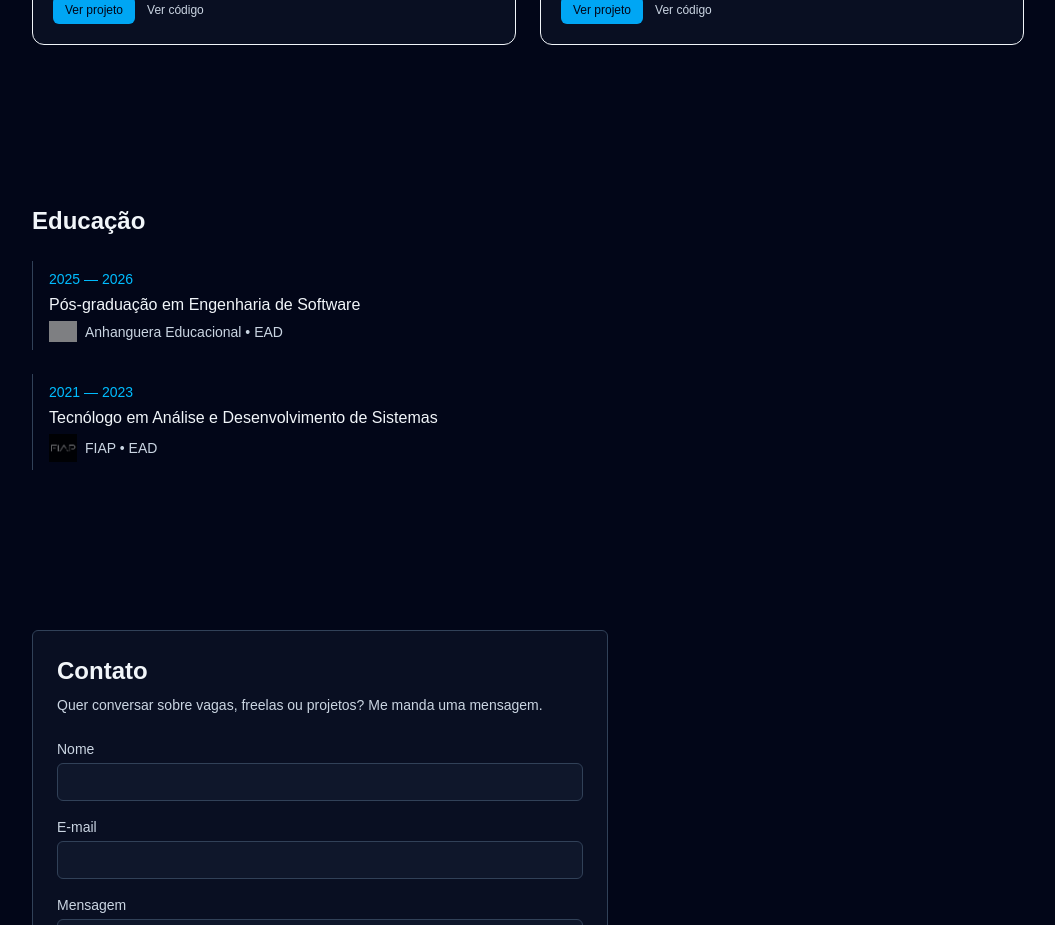
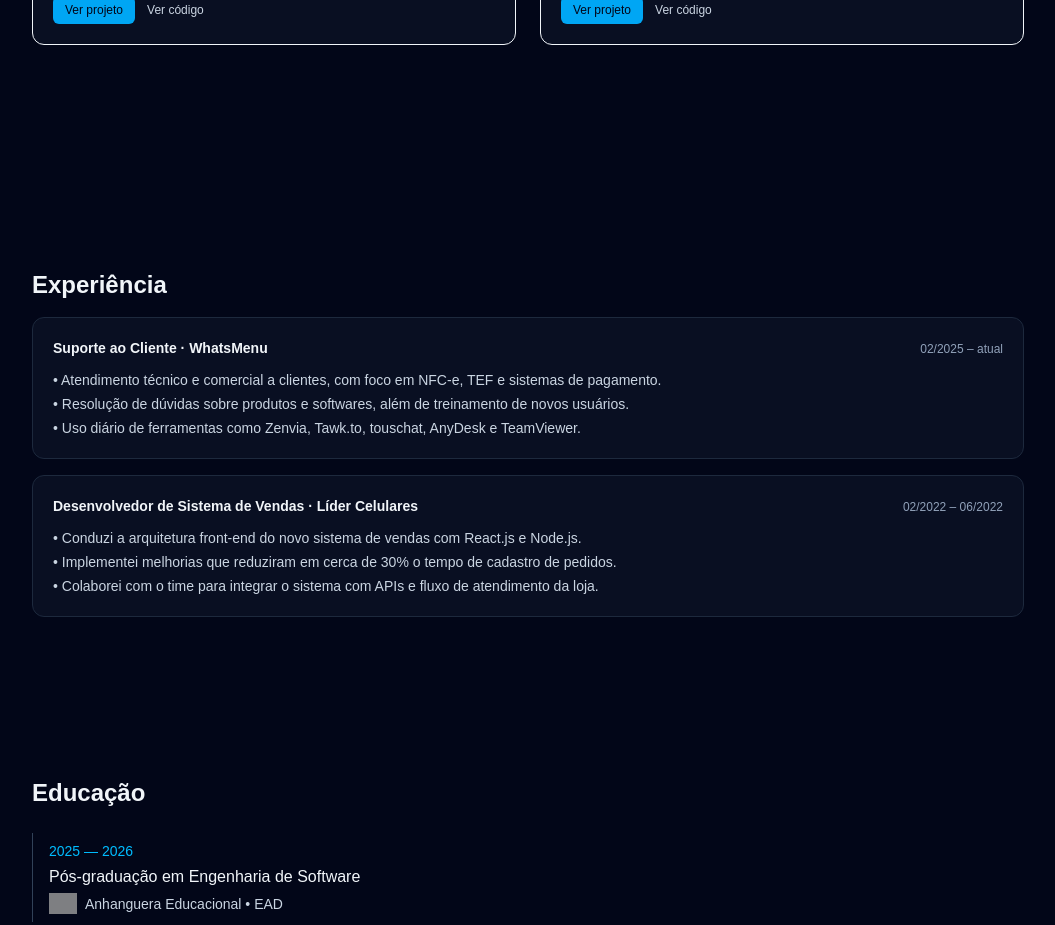
Before and after one commit to ManzanoW/my-portfolio, a Next.js app: page / in a window 1280 px wide. Shown: the part 2160-3085 px from the top of the page, without its empty margins (112-1167 px from the left). Built offline with nearby package versions, Linux system fonts and the light colour scheme; grey boxes are pictures that could not be loaded.

Commit message:
feat: added experience section

```diff
--- /dev/null
+++ b/app/data/experience.ts
@@ -0,0 +1,22 @@
+export const experience = [
+    {
+        role: 'Suporte ao Cliente',
+        company: 'WhatsMenu',
+        period: '02/2025 – atual',
+        details: [
+            'Atendimento técnico e comercial a clientes, com foco em NFC-e, TEF e sistemas de pagamento.',
+            'Resolução de dúvidas sobre produtos e softwares, além de treinamento de novos usuários.',
+            'Uso diário de ferramentas como Zenvia, Tawk.to, touschat, AnyDesk e TeamViewer.',
+        ],
+    },
+    {
+        role: 'Desenvolvedor de Sistema de Vendas',
+        company: 'Líder Celulares',
+        period: '02/2022 – 06/2022',
+        details: [
+            'Conduzi a arquitetura front-end do novo sistema de vendas com React.js e Node.js.',
+            'Implementei melhorias que reduziram em cerca de 30% o tempo de cadastro de pedidos.',
+            'Colaborei com o time para integrar o sistema com APIs e fluxo de atendimento da loja.',
+        ],
+    },
+]
--- /dev/null
+++ b/app/experience/Experience.tsx
@@ -0,0 +1,33 @@
+import { experience } from '../data/experience'
+
+export function Experience() {
+    return (
+        <section id='experience' className='mt-16'>
+            <h2 className='mb-4 text-2xl font-semibold'>Experiência</h2>
+
+            <div className='space-y-4'>
+                {experience.map((job) => (
+                    <div
+                        key={`${job.role}-${job.company}`}
+                        className='rounded-xl border border-slate-800 bg-slate-900/60 p-4 transition-colors hover:border-sky-500 hover:bg-slate-900/80 sm:p-5'
+                    >
+                        <div className='flex flex-wrap items-baseline justify-between gap-2'>
+                            <h3 className='text-sm font-semibold text-slate-100'>
+                                {job.role} · {job.company}
+                            </h3>
+                            <span className='text-xs text-slate-400'>
+                                {job.period}
+                            </span>
+                        </div>
+
+                        <ul className='mt-3 space-y-1 text-sm text-slate-300'>
+                            {job.details.map((d) => (
+                                <li key={d}>• {d}</li>
+                            ))}
+                        </ul>
+                    </div>
+                ))}
+            </div>
+        </section>
+    )
+}
--- a/app/page.tsx
+++ b/app/page.tsx
@@ -8,6 +8,7 @@ import { Projects } from './projects/Projects'
 import { Contact } from './contact/Contact'
 import { Education } from './education/Education'
 import { DownloadCVButton } from './downloadCVButton/DownloadCVButton'
+import { Experience } from './experience/Experience'
 
 export default function Home() {
     return (
@@ -27,6 +28,9 @@ export default function Home() {
                 <section id='projects' className='py-20'>
                     <Projects />
                 </section>
+                <section id='experience' className='py-20'>
+                    <Experience />
+                </section>
                 <section id='education' className='py-20'>
                     <Education />
                 </section>
```
